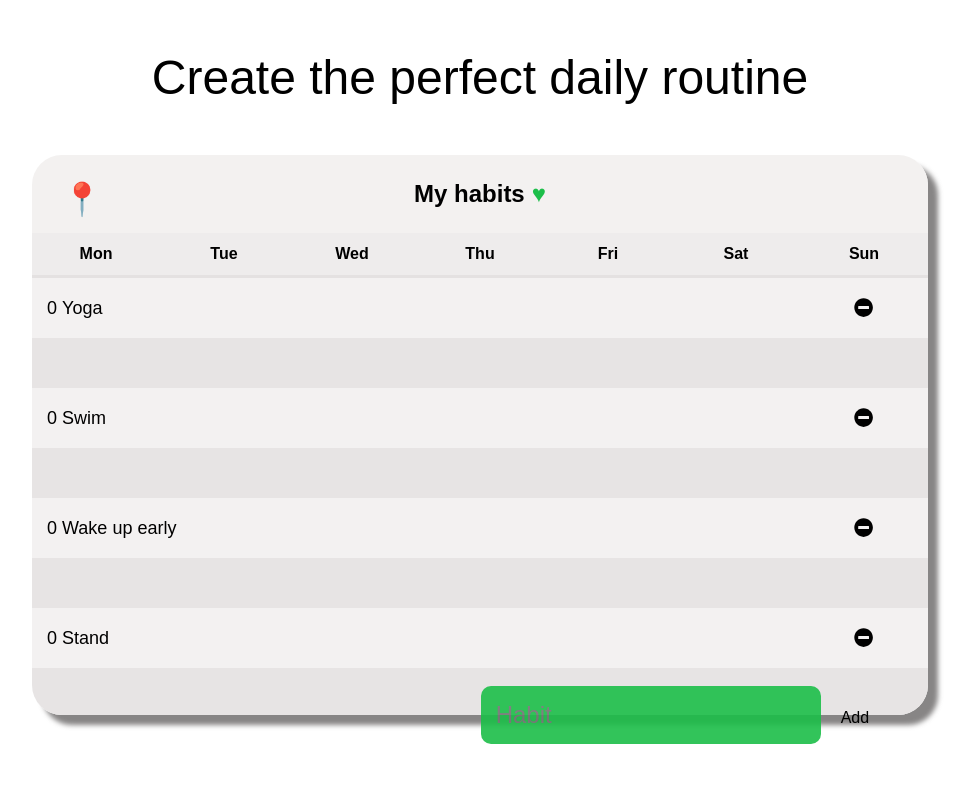
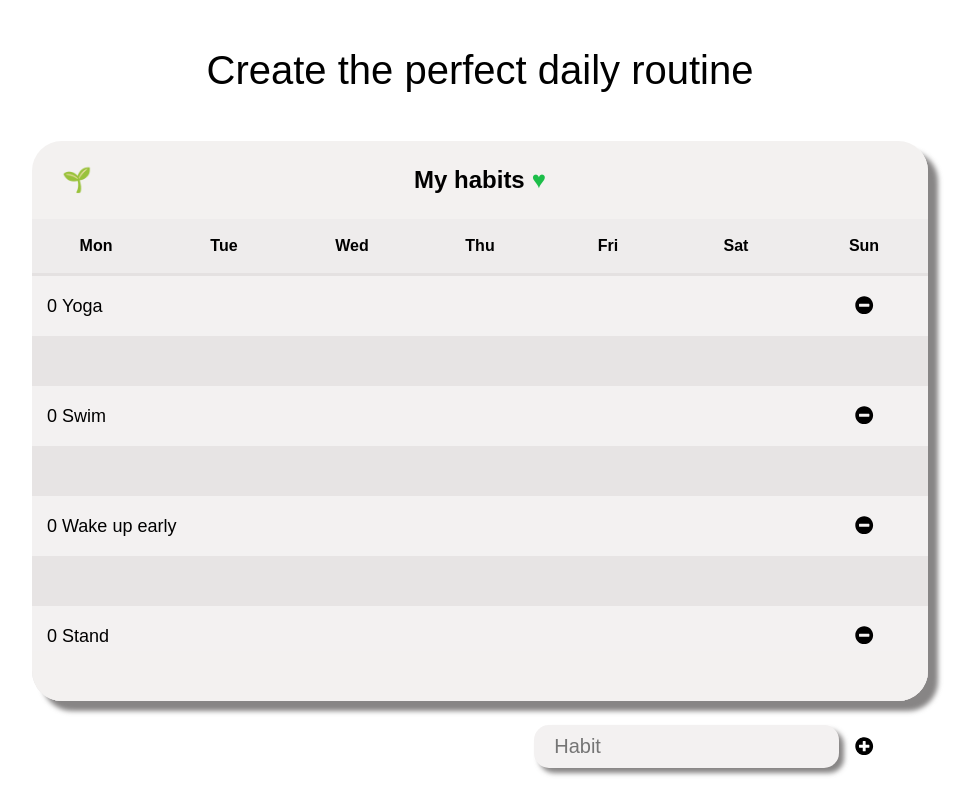
Before and after one commit to kangmuni/weekly-habit-tracker, a React (Create React App) app: page / in a window 1280 px wide. Shown: the whole page, without its empty margins (160-1132 px from the left). Built offline with nearby package versions, Linux system fonts and the light colour scheme.

Commit message:
EEdit error and css

```diff
--- a/src/app.css
+++ b/src/app.css
@@ -26,9 +26,9 @@ input {
 }
 
 .header {
-  margin: 50px;
+  margin: 3rem;
   text-align: center;
-  font-size: 3rem;
+  font-size: 2.5rem;
 }
 
 .section {
@@ -54,17 +54,15 @@ input {
 }
 
 .table .caption {
-  position: sticky;
-  top: 0;
+  position: relative;
   padding: 25px;
-  font-size: 1.5em;
+  font-size: 1.5rem;
   background-color: rgb(243, 241, 240);
 }
 
 .table .caption .habit-reset {
   position: absolute;
   left: 30px;
-  font-size: xx-large;
   cursor: pointer;
   transition: all ease 0.1s;
 }
@@ -84,9 +82,15 @@ input {
   font-weight: bold;
 }
 
+.table .thead .thead-tr {
+  position: sticky;
+  top: 0;
+}
+
 .table .thead .thead-tr th {
   width: 100px;
   height: 40px;
+  padding: 7px;
   border-bottom: 3px solid rgb(228, 225, 225);
   background-color: rgb(238, 236, 236);
 }
@@ -104,36 +108,36 @@ input {
 
 .table .tbody .tbody-tr2 {
   background-color: rgb(231, 228, 228);
-  /* border-right: 1px solid rgb(219, 217, 217); */
   cursor: pointer;
 }
 
 .fa-minus-circle,
 .fa-plus-circle {
-  font-size: larger;
+  font-size: 1.15rem;
   border: none;
   cursor: pointer;
 }
 
 .add-form {
   position: absolute;
-  bottom: 7%;
-  right: 19.6%;
+  bottom: 4%;
+  right: 19.25%;
 }
 
 .add-form .add-input {
-  background-color: rgb(28, 190, 73);
-  color: black;
-  opacity: 0.9;
-  padding: 15px;
-  margin-right: 20px;
-  border-radius: 10px;
-  font-size: x-large;
+  padding: 10px 20px 10px 20px;
+  margin-right: 1rem;
+  border-radius: 15px;
+  font-size: 20px;
+  background-color: rgb(243, 241, 241);
+  box-shadow: 5px 5px 5px 0px rgba(95, 92, 92, 0.75);
+  -webkit-box-shadow: 5px 5px 5px 0px rgba(95, 92, 92, 0.75);
+  -moz-box-shadow: 5px 5px 5px 0px rgba(95, 92, 92, 0.75);
 }
 
-.tfoot {
+.tfoot tr {
   position: sticky;
   bottom: 0;
-  height: 100px;
-  background-color: rgb(28, 190, 73);
+  height: 50px;
+  background-color: rgb(243, 241, 240);
 }
--- a/src/app.jsx
+++ b/src/app.jsx
@@ -21,7 +21,7 @@ class App extends Component {
   };
 
   handleDelete = (habit) => {
-    const habits = this.state.habits.map((item) => item.id !== habit.id);
+    const habits = this.state.habits.filter((item) => item.id !== habit.id);
     this.setState({ habits });
   };
 
@@ -63,7 +63,7 @@ class App extends Component {
   handleReset = () => {
     const habits = this.state.habits.map((habit) => {
       if (habit.count !== 0) {
-        return { ...habit, count: 0 };
+        return { ...habit, count: 0, isActive: false };
       }
       return habit;
     });
--- a/src/components/addHabit.jsx
+++ b/src/components/addHabit.jsx
@@ -19,7 +19,9 @@ const AddHabit = memo((props) => {
         className="add-input"
         placeholder="Habit"
       />
-      <button className="add-button">Add</button>
+      <button className="add-button">
+        <i className="fas fa-plus-circle"></i>
+      </button>
     </form>
   );
 });
--- a/src/components/caption.jsx
+++ b/src/components/caption.jsx
@@ -10,7 +10,7 @@ class Caption extends Component {
     return (
       <caption className="caption">
         <button className="habit-reset" onClick={this.handleReset}>
-          📍
+          🌱
         </button>
         <div className="subtitle">
           <span className="name">My habits</span>
--- a/src/components/habit.jsx
+++ b/src/components/habit.jsx
@@ -2,9 +2,6 @@ import React, { PureComponent } from 'react';
 
 class Habit extends PureComponent {
   handleClick = (event) => {
-    const r = 231;
-    const g = 228;
-    const b = 228;
     const target = event.target;
     if (target.className === 'isCheck') {
       target.style.backgroundColor = 'rgb(28, 190, 73)';
@@ -13,7 +10,7 @@ class Habit extends PureComponent {
       return;
     }
     if (target.className === 'isCheck checked') {
-      target.style.backgroundColor = 'rgb(' + r + ',' + g + ',' + b + ')';
+      target.style.backgroundColor = 'rgb(231, 228, 228)';
       target.classList.toggle('checked');
       this.countDecrement();
       return;
--- a/src/components/section.jsx
+++ b/src/components/section.jsx
@@ -12,10 +12,6 @@ class Section extends Component {
 
   handleDelete = (habit) => {
     this.props.onDelete(habit);
-  };
-
-  handleAdd = (name) => {
-    this.props.onAdd(name);
   };
 
   handleReset = (habit) => {
--- a/src/components/table.jsx
+++ b/src/components/table.jsx
@@ -50,7 +50,9 @@ class Table extends Component {
             />
           </tbody>
           <tfoot className="tfoot">
-            <tr colspan="7"></tr>
+            <tr>
+              <td colSpan="7"></td>
+            </tr>
           </tfoot>
         </table>
       </>
```
